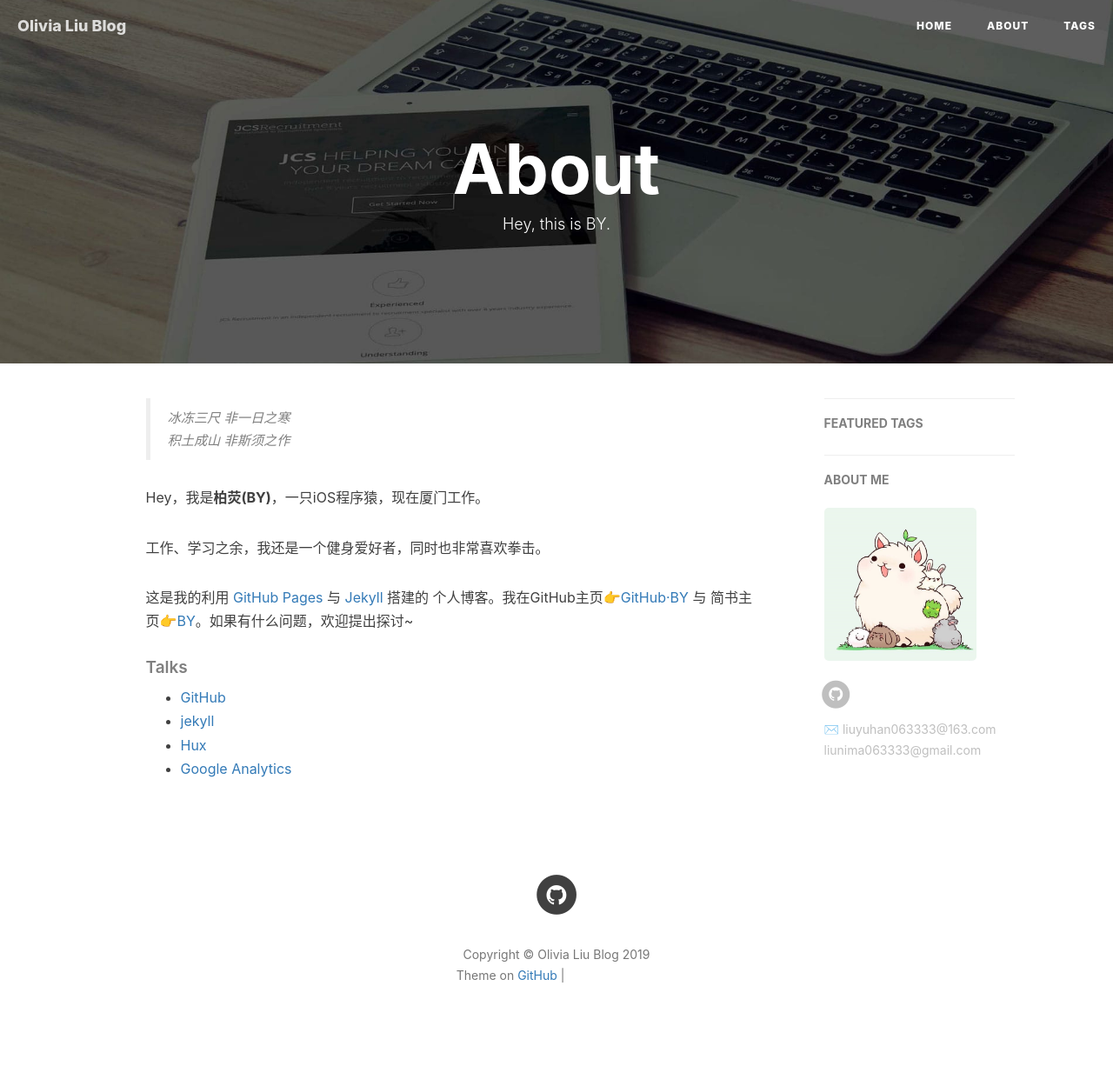
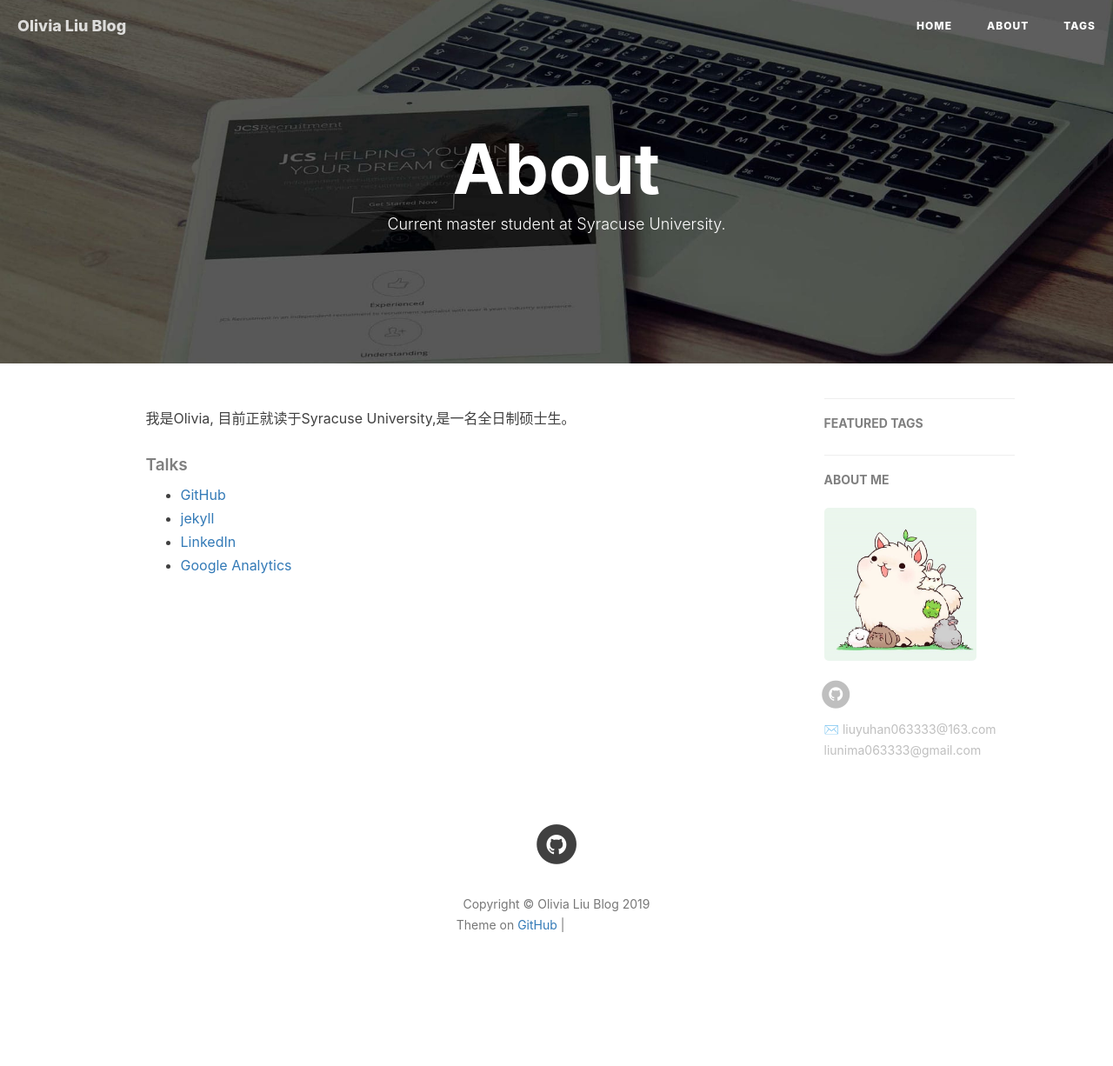
Before and after one commit to liunima1129/liunima1129.github.io, a Jekyll site: the page built from about.html, in a window 1280 px wide. Shown: the whole page at 87% size. Built offline with Jekyll 4.4.1, drawn with Linux system fonts in a browser that asks for light colours; nearby versions of some CDN libraries; comment, search, counter and statistics services are not loaded; after the commit the page ends 1168 px from its top, so only the background shows below that; grey boxes are pictures that could not be loaded.

Commit message:
Update about.html

```diff
--- a/about.html
+++ b/about.html
@@ -1,7 +1,7 @@
 ---
 layout: page
 title: "About"
-description: "Hey, this is BY."
+description: "Current master student at Syracuse University."
 header-img: "img/post-bg-rwd.jpg"
 ---
 
@@ -15,14 +15,8 @@ header-img: "img/post-bg-rwd.jpg"
 <div class="zh post-container">
 
     <!--copied from markdown -->
-    <blockquote><p>冰冻三尺 非一日之寒<br>
-    积土成山 非斯须之作</p></blockquote>
 
-    <p>Hey，我是<strong>柏荧(BY)</strong>，一只iOS程序猿，现在厦门工作。</p>
-
-    <p>工作、学习之余，我还是一个健身爱好者，同时也非常喜欢拳击。</p>
-
-    <p>这是我的利用 <a href="https://pages.github.com/">GitHub Pages</a> 与 <a href="http://jekyll.com.cn/">Jekyll</a> 搭建的 个人博客。我在GitHub主页<a href="https://github.com/qiubaiying">👉GitHub·BY</a> 与 简书主页<a href="https://http://www.jianshu.com/u/e71990ada2fd">👉BY</a>。如果有什么问题，欢迎提出探讨~</p>
+    <p>我是Olivia, 目前正就读于Syracuse University,是一名全日制硕士生。</p>
 
     <p></p>
 
@@ -31,29 +25,25 @@ header-img: "img/post-bg-rwd.jpg"
     <ul>
         <li><a href="https://github.com">GitHub</a></li>
         <li><a href="http://jekyll.com.cn/">jekyll</a></li>
-        <li><a href="http://huangxuan.me/">Hux</a></li>
+        <li><a href="https://www.linkedin.com/in/yuhanliu1129/">LinkedIn</a></li>
         <li><a href="https://analytics.google.com/analytics">Google Analytics</a></li>
     </ul>
 </div>
 
 <!-- English Version -->
 <!-- <div class="en post-container">
-    <blockquote><p>Yet another iOS Developer. <br>
-    Yet another Life-long Student.</p></blockquote>
 
-    <p>Hi, I am <strong>Baiying Qiu</strong>，you can call me <strong>BY</strong>. I am an iOS software engineer and currently working in Xiamen</p>
+    <p>Hi, here is Olivia Liu from Beijing, China, and I am a current master student at Syracuse Univeristy. </p>
 
-    <p>This is my personal blog, through making Github Pages and Jekyll.My GitHub  👉 <a href="http://github.com/qiubaiying">Github·BY</a>.</p>
-
-    <p>I am a sports enthusiast, I like fitness, running and boxing.</p>
+    <p>This is my personal blog, and I will update LeetCode exercises and daily work/study stuff.</p>
 
     <h5>Talks</h5>
 
     <ul>
     <li><a href="https://github.com">GitHub</a></li>
     <li><a href="http://jekyll.com.cn/">jekyll</a></li>
-    <li><a href="https://pages.github.com/">GitHub Pages</a></li>
-    <li><a href="https://qiubaiying.github.io">BY</a></li>
+    <li><a href="https://www.linkedin.com/in/yuhanliu1129/">LinkedIn</a></li>
+    <li><a href="https://liunima1129.github.io">BY</a></li>
     </ul>
 </div> -->
 
```
